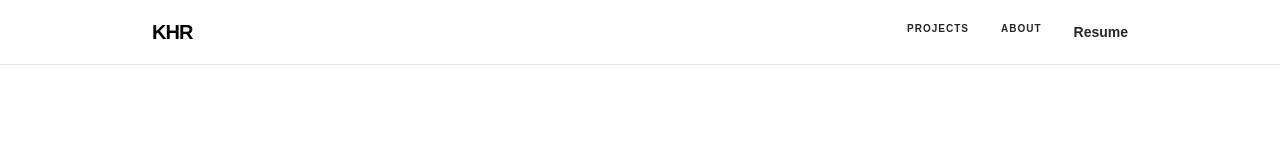
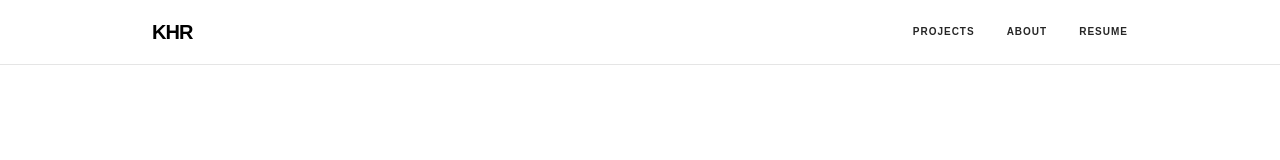
Before and after one commit to hemanthreddykoduru/Portfolio, a Next.js app: page /projects/local-share in a window 1280 px wide. Shown: the top 160 px of the page. Built offline with nearby package versions, Linux system fonts and the light colour scheme.

Commit message:
💄 Style: Synchronized navbar link typography for better consistency

```diff
--- a/components/Navbar.tsx
+++ b/components/Navbar.tsx
@@ -10,7 +10,7 @@ export default function Navbar() {
         <div className="flex gap-8 text-sm font-semibold text-neutral-800">
           <Link href="/projects" className="hover:text-black transition-colors font-black uppercase tracking-widest text-[10px]">Projects</Link>
           <Link href="/#about" className="hover:text-black transition-colors font-black uppercase tracking-widest text-[10px]">About</Link>
-          <a href="/resume.pdf" target="_blank" className="hover:text-black transition-colors">Resume</a>
+          <a href="/resume.pdf" target="_blank" className="hover:text-black transition-colors font-black uppercase tracking-widest text-[10px]">Resume</a>
         </div>
       </div>
     </nav>
```
